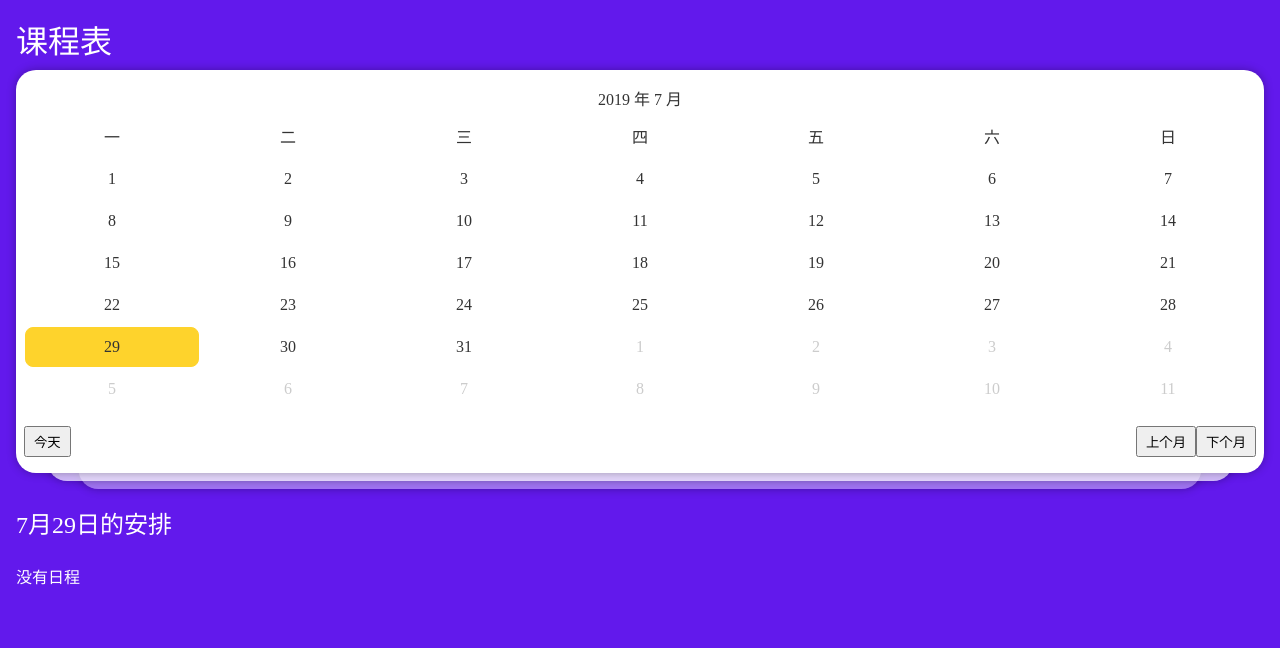
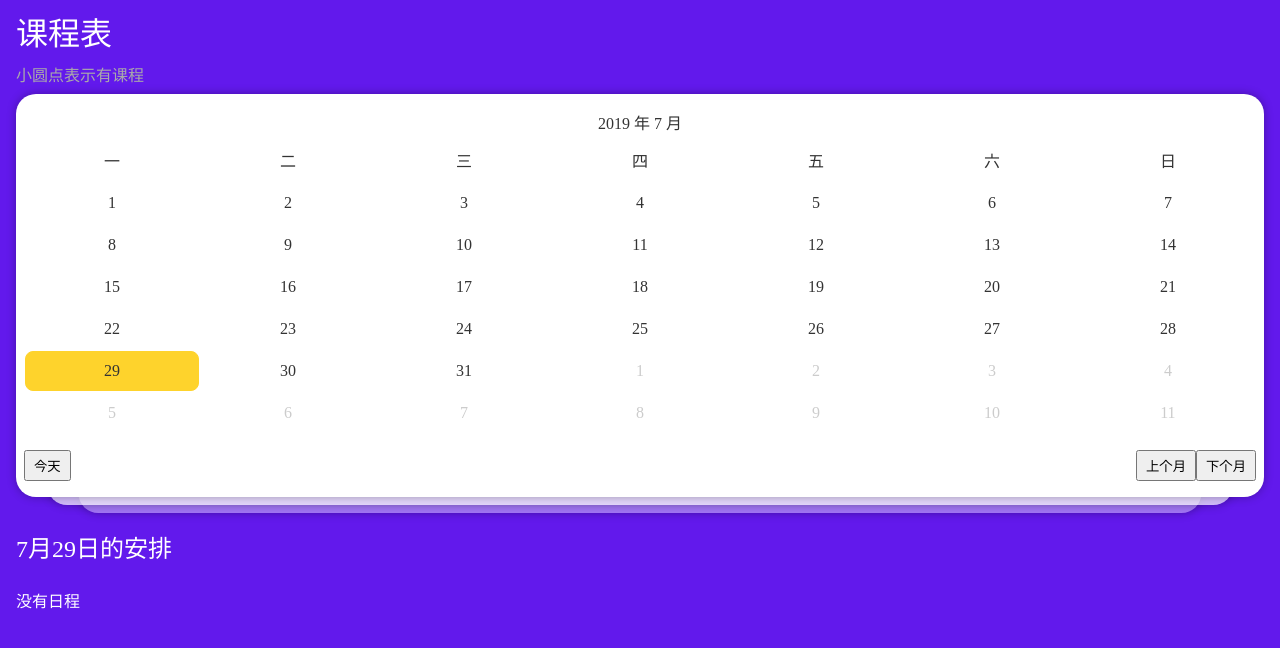
Before and after one commit to jirengu-inc/gnomon, a React (Create React App) app: page / in a window 1280 px wide. Shown: the top 648 px of the page. Built offline with nearby package versions, Linux system fonts and the light colour scheme.

Commit message:
接受 url 参数

```diff
--- a/src/App/App.module.sass
+++ b/src/App/App.module.sass
@@ -1,4 +1,7 @@
 .wrapper
   min-height: 100vh
 .h1
-  padding: 16px 16px 8px
+  padding: 8px 16px
+.p
+  padding: 0 16px 8px 16px
+  color: #aaa
--- a/src/App/App.tsx
+++ b/src/App/App.tsx
@@ -8,9 +8,11 @@ import Date2 from '../lib/Date2';
 import queryString from 'query-string';
 
 
+const query = queryString.parse(window.location.search);
 const App: React.FC = () => {
   const [events, setEvents] = useState<CalendarEvent[]>([]);
-  const [date, setDate] = useState(new Date());
+  const {selected} = query;
+  const [date, setDate] = useState(selected ? new Date(selected.toString()) : new Date());
   const selectedEvents = () => {
     return events.filter((e) =>
       new Date2(e.start).isSameDayAs(date) ||
@@ -18,7 +20,6 @@ const App: React.FC = () => {
     );
   };
   useEffect(() => {
-    const query = queryString.parse(window.location.search);
     if (!query.eventsUrl) {return;}
     axios.get(query.eventsUrl.toString()).then((response) => {
       const data = y.safeLoad<CalendarEvent[]>(response.data);
@@ -28,6 +29,7 @@ const App: React.FC = () => {
   return (
     <div className={styles.wrapper}>
       <h1 className={styles.h1}>课程表</h1>
+      <p className={styles.p}>小圆点表示有课程</p>
       <Calendar events={events} value={date} onChange={setDate}/>
       <EventList title={`${new Date2(date).toString('M月d日')}的安排`} events={selectedEvents()}/>
     </div>
--- a/src/Calendar/Calendar.module.sass
+++ b/src/Calendar/Calendar.module.sass
@@ -65,8 +65,8 @@ $box-shadow: 0 0 10px rgba(0, 0, 0, 0.3)
         align-items: center
         justify-content: flex-end
         > li
-          width: 4px
-          height: 4px
+          width: 6px
+          height: 6px
           border-radius: 50%
           margin: 0 1px
           background: #3eb962
--- a/src/lib/Date2.ts
+++ b/src/lib/Date2.ts
@@ -40,7 +40,7 @@ export default class Date2 {
           : date instanceof Date ? date
           : date instanceof Date2 ? date
             : new Date();
-    this.date = new Date(d.valueOf());
+    this.date = Number.isNaN(d.valueOf()) ? new Date() : new Date(d.valueOf());
   }
 
   add(n: number, time: TimeType) {
```
